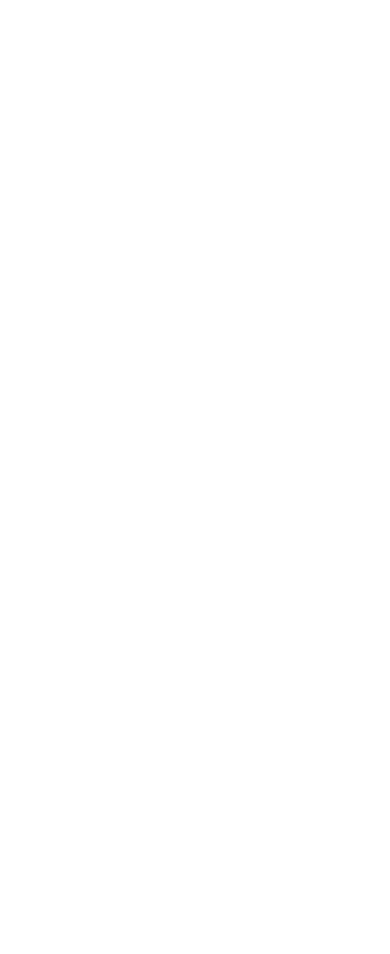
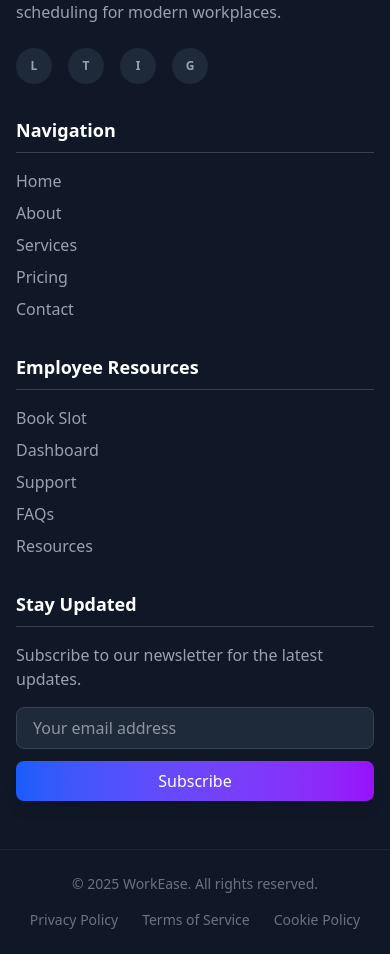
Before and after one commit to jithiee/workEase_Front-end-, a React (Vite) app: page / in a window 390 px wide. Shown: the part 10648-11602 px from the top of the page. Before the commit the page ends 10624 px from the top, so only its background shows below. Built offline with nearby package versions, Linux system fonts and the light colour scheme.

Commit message:
feat: footer desing complited

```diff
--- a/src/layouts/footer/Footer.jsx
+++ b/src/layouts/footer/Footer.jsx
@@ -2,13 +2,125 @@
 
 const Footer = () => {
   return (
-    <div>
-      <h1>footer</h1>
-      <h1>footer</h1>
-      <h1>footer</h1>
-      <h1>footer</h1>
-    </div>
+    <footer className="bg-gray-900 text-white">
+      {/* Main Footer Content */}
+      <div className="container mx-auto px-4 py-12">
+        <div className="grid grid-cols-1 md:grid-cols-2 lg:grid-cols-4 gap-8">
+
+          {/* Brand Section */}
+          <div className="lg:col-span-1">
+            <h2 className="text-2xl font-bold mb-4 bg-gradient-to-r from-blue-500 to-purple-600 bg-clip-text text-transparent">
+              WorkEase
+            </h2>
+            <p className="text-gray-400 mb-6">
+              Streamlining employee booking and scheduling for modern workplaces.
+            </p>
+            <div className="flex space-x-4">
+              {['LinkedIn', 'Twitter', 'Instagram', 'GitHub'].map((platform) => (
+                <a
+                  key={platform}
+                  href="#"
+                  className="text-gray-400 hover:text-white transition-colors duration-300 transform hover:scale-110 p-2 rounded-full bg-gray-800 hover:bg-gray-700"
+                  aria-label={platform}
+                >
+                  <div className="w-5 h-5 flex items-center justify-center">
+                    {/* In a real implementation, you would use actual icons */}
+                    <span className="text-xs font-semibold">
+                      {platform.charAt(0)}
+                    </span>
+                  </div>
+                </a>
+              ))}
+            </div>
+          </div>
+
+          {/* Navigation Links */}
+          <div>
+            <h3 className="text-lg font-semibold mb-4 border-b border-gray-700 pb-2">
+              Navigation
+            </h3>
+            <ul className="space-y-2">
+              {['Home', 'About', 'Services', 'Pricing', 'Contact'].map((item) => (
+                <li key={item}>
+                  <a
+                    href="#"
+                    className="text-gray-400 hover:text-white transition-colors duration-300"
+                  >
+                    {item}
+                  </a>
+                </li>
+              ))}
+            </ul>
+          </div>
+
+          {/* Employee Quick Links */}
+          <div>
+            <h3 className="text-lg font-semibold mb-4 border-b border-gray-700 pb-2">
+              Employee Resources
+            </h3>
+            <ul className="space-y-2">
+              {['Book Slot', 'Dashboard', 'Support', 'FAQs', 'Resources'].map((item) => (
+                <li key={item}>
+                  <a
+                    href="#"
+                    className="text-gray-400 hover:text-white transition-colors duration-300"
+                  >
+                    {item}
+                  </a>
+                </li>
+              ))}
+            </ul>
+          </div>
+
+          {/* Newsletter Subscription */}
+          <div>
+            <h3 className="text-lg font-semibold mb-4 border-b border-gray-700 pb-2">
+              Stay Updated
+            </h3>
+            <p className="text-gray-400 mb-4">
+              Subscribe to our newsletter for the latest updates.
+            </p>
+            <form className="space-y-3">
+              <input
+                type="email"
+                placeholder="Your email address"
+                className="w-full px-4 py-2 rounded-lg bg-gray-800 border border-gray-700 focus:outline-none focus:ring-2 focus:ring-purple-500"
+                required
+              />
+              <button
+                type="submit"
+                className="w-full bg-gradient-to-r from-blue-600 to-purple-600 hover:from-blue-700 hover:to-purple-700 text-white font-medium py-2 px-4 rounded-lg transition-all duration-300 transform hover:-translate-y-1 shadow-lg hover:shadow-xl"
+              >
+                Subscribe
+              </button>
+            </form>
+          </div>
+        </div>
+      </div>
+
+      {/* Copyright Section */}
+      <div className="border-t border-gray-800">
+        <div className="container mx-auto px-4 py-6">
+          <div className="flex flex-col md:flex-row justify-between items-center">
+            <p className="text-gray-500 text-sm">
+              © 2025 WorkEase. All rights reserved.
+            </p>
+            <div className="flex space-x-6 mt-4 md:mt-0">
+              <a href="#" className="text-gray-500 hover:text-white text-sm transition-colors duration-300">
+                Privacy Policy
+              </a>
+              <a href="#" className="text-gray-500 hover:text-white text-sm transition-colors duration-300">
+                Terms of Service
+              </a>
+              <a href="#" className="text-gray-500 hover:text-white text-sm transition-colors duration-300">
+                Cookie Policy
+              </a>
+            </div>
+          </div>
+        </div>
+      </div>
+    </footer>
   );
-}
+};
 
 export default Footer;
```
